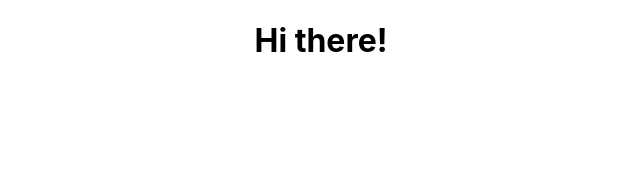
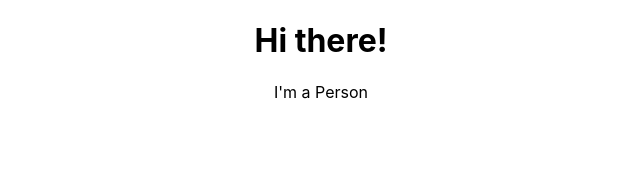
Before and after one commit to s-gubernator/react-use-class-component, a React (Create React App) app: page / in a window 1280 px wide. Shown: the top 172 px of the page, without its empty margins (319-959 px from the left). Built offline with nearby package versions, Linux system fonts and the light colour scheme.

Commit message:
Create a functional component

```diff
--- a/src/App.js
+++ b/src/App.js
@@ -1,5 +1,6 @@
 import React, { Component } from 'react';
 import './App.css';
+import Person from './Person/Person.js';
 
 class App extends Component {
   render() {
@@ -7,6 +8,7 @@
     return (
       <div className="App">
         <h1>Hi there!</h1>
+        <Person />
       </div>
     );
     // return React.createElement('div', { className: 'App' }, React.createElement('h1', null, 'Edited content'));
--- /dev/null
+++ b/src/Person/Person.js
@@ -0,0 +1,9 @@
+import React from 'react';
+
+const person = () => {
+  return (
+    <p>I'm a Person</p>
+  )
+}
+
+export default person;
```
